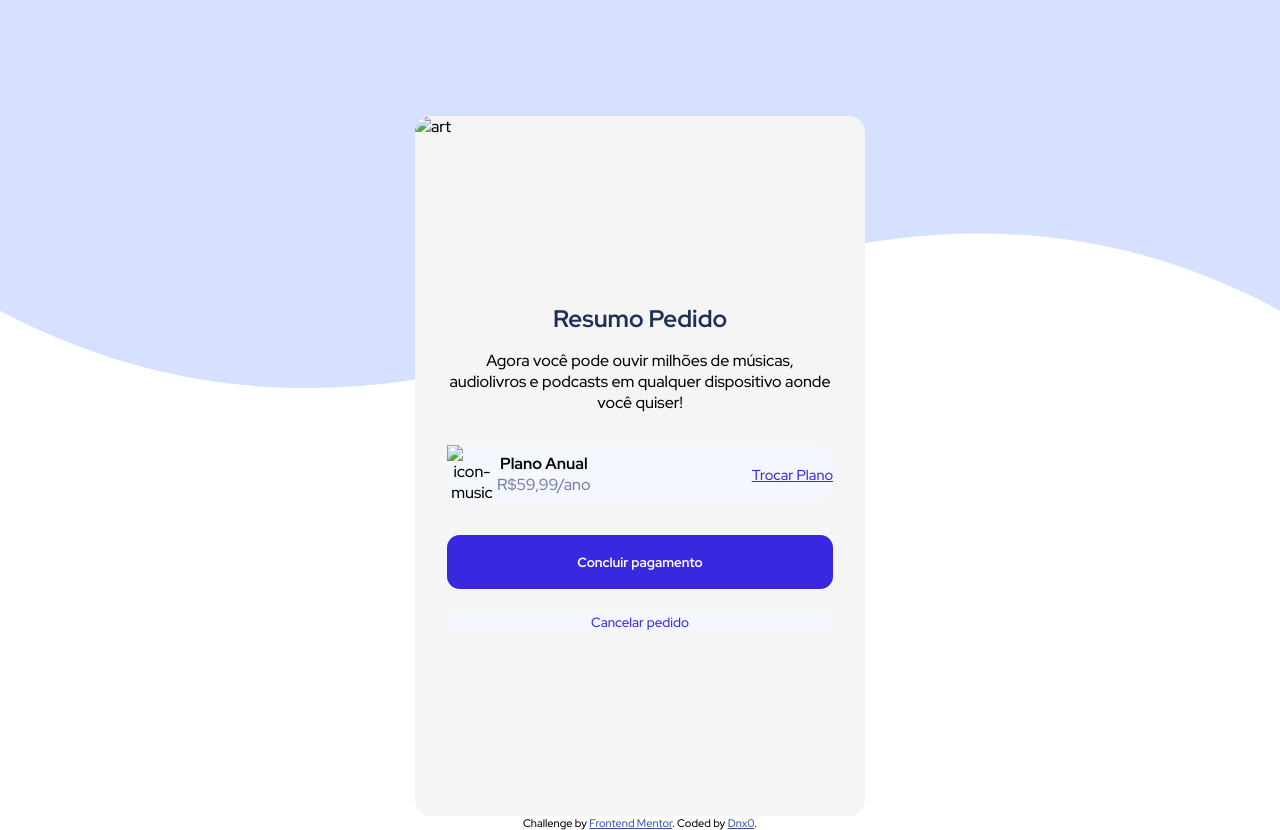
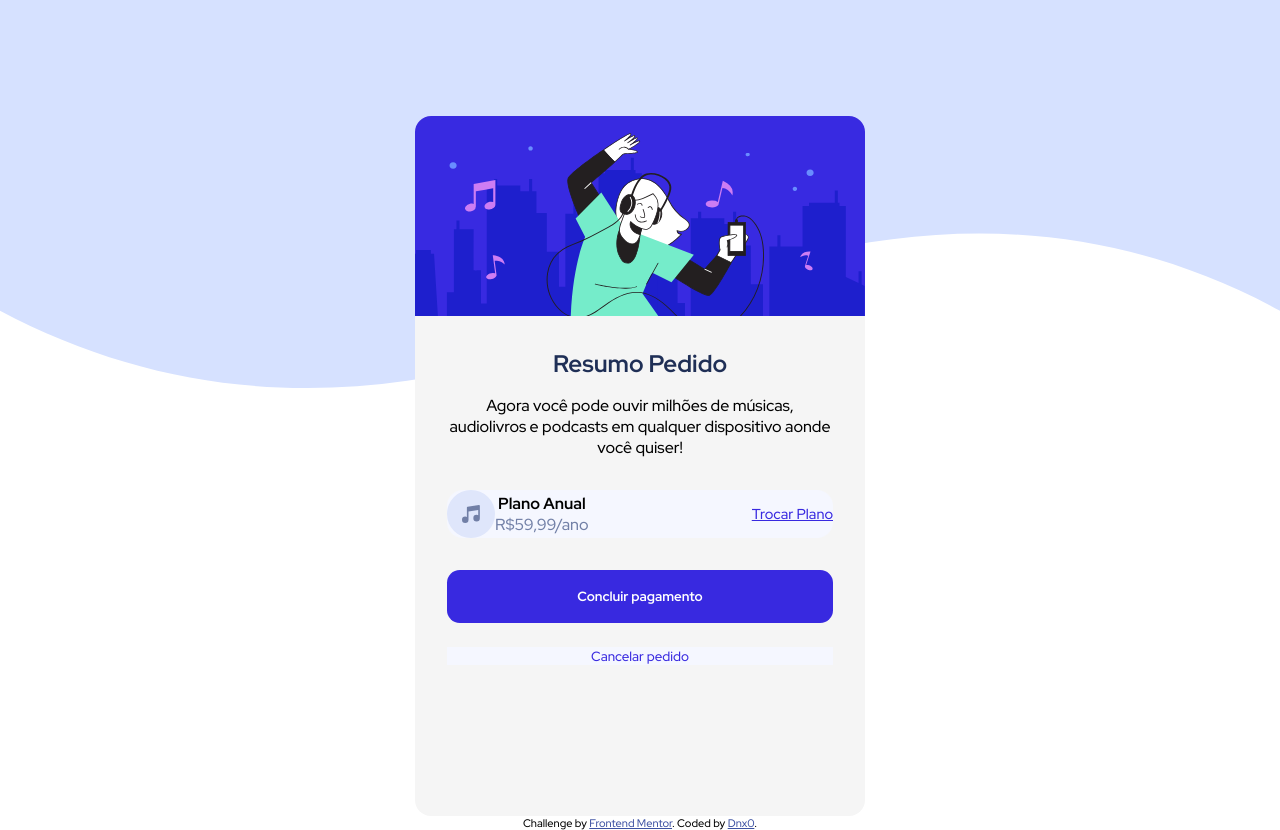
Before and after one commit to Dnx0/Desafio-Frontend-Mentor, a plain HTML site: page index.html in a window 1280 px wide. Drawn offline with Linux system fonts and the light colour scheme; files whose address does not match are found by name.

Commit message:
teste de deploy

```diff
--- a/index.html
+++ b/index.html
@@ -26,12 +26,12 @@
 
 <body>
   <main>
-    <img class="imgprincipal" src="/Resumo pedido/images/illustration-hero.svg" alt="art">
+    <img class="imgprincipal" src="/images/illustration-hero.svg" alt="art">
       <article>
       <h1>Resumo Pedido</h1>
       <p>Agora você pode ouvir milhões de músicas, audiolivros e podcasts em qualquer dispositivo aonde você quiser!</p>
       <div class="plan">
-        <img src="/Resumo pedido/images/icon-music.svg" alt="icon-music">
+        <img src="/images/icon-music.svg" alt="icon-music">
         <div .price>
           <strong>Plano Anual</strong>
           <p>R$59,99/ano</p>
```
